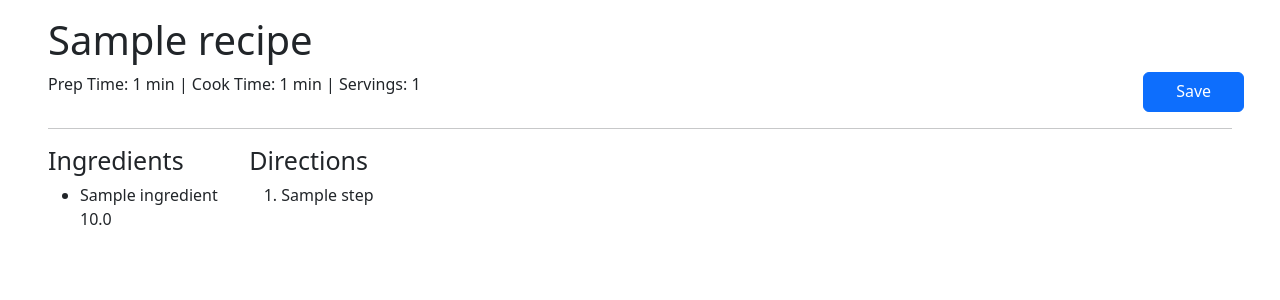
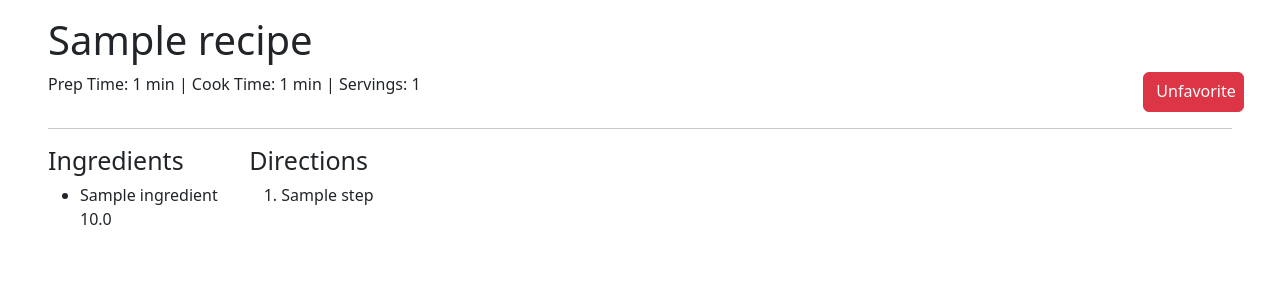
Before and after one commit to uva-cs3240-s22/group-project-a-08, a Django app: page /recipes/1/ in a window 1280 px wide. Shown: the part 56-356 px from the top of the page. Run offline with Django 4.2, Linux system fonts and the light colour scheme; tables that the repository leaves empty hold one stand-in row (values such as "Sample post"); some libraries are stand-ins or nearby versions.

Commit message:
changed favoriting colors

```diff
--- a/recipes/templates/recipes/detail.html
+++ b/recipes/templates/recipes/detail.html
@@ -58,9 +58,9 @@
             <div class="row">
               <p class="col-11">Prep Time: {{recipe.prep_time}} min |  Cook Time: {{recipe.cook_time}} min |  Servings: {{recipe.servings}}</p>
               {% if recipe in user.userprofile.saved.all %}
-                <a class="btn btn-primary col-1" href="{% url 'recipes:unsave_recipe' recipe.id %}" role="button">Unsave</a>
+                <a class="btn btn-danger col-1" href="{% url 'recipes:unsave_recipe' recipe.id %}" role="button">Favorite</a>
               {% else %}
-                <a class="btn btn-primary col-1" href="{% url 'recipes:save_recipe' recipe.id%}" role="button">Save</a>
+                <a class="btn btn-danger col-1" href="{% url 'recipes:save_recipe' recipe.id%}" role="button">Unfavorite</a>
               {% endif %}
             </div>
             <hr/>
--- a/recipes/templates/recipes/saved_recipes.html
+++ b/recipes/templates/recipes/saved_recipes.html
@@ -63,7 +63,7 @@
                             <div style="position: relative">
                                 <img src="{{ recipe.upload.url }}" class="card-img-top" alt="..." />
                               <!--img src="https://media.istockphoto.com/vectors/thumbnail-image-vector-graphic-vector-id1147544807?k=20&m=1147544807&s=612x612&w=0&h=pBhz1dkwsCMq37Udtp9sfxbjaMl27JUapoyYpQm0anc=" class="card-img-top" alt="..."-->
-                              <a class="unsaveBtn btn btn-outline-primary" style="position: absolute; top: 5%; Right: 5%" href="{% url 'recipes:unsave_recipe' recipe.id %}" role="button">
+                              <a class="unsaveBtn btn btn-danger" style="position: absolute; top: 5%; Right: 5%" href="{% url 'recipes:unsave_recipe' recipe.id %}" role="button">
                                 <svg xmlns="http://www.w3.org/2000/svg" width="16" height="16" fill="currentColor" class="bi bi-suit-heart-fill" viewBox="0 0 16 16">
                                   <path d="M4 1c2.21 0 4 1.755 4 3.92C8 2.755 9.79 1 12 1s4 1.755 4 3.92c0 3.263-3.234 4.414-7.608 9.608a.513.513 0 0 1-.784 0C3.234 9.334 0 8.183 0 4.92 0 2.755 1.79 1 4 1z"/>
                                 </svg>
```
